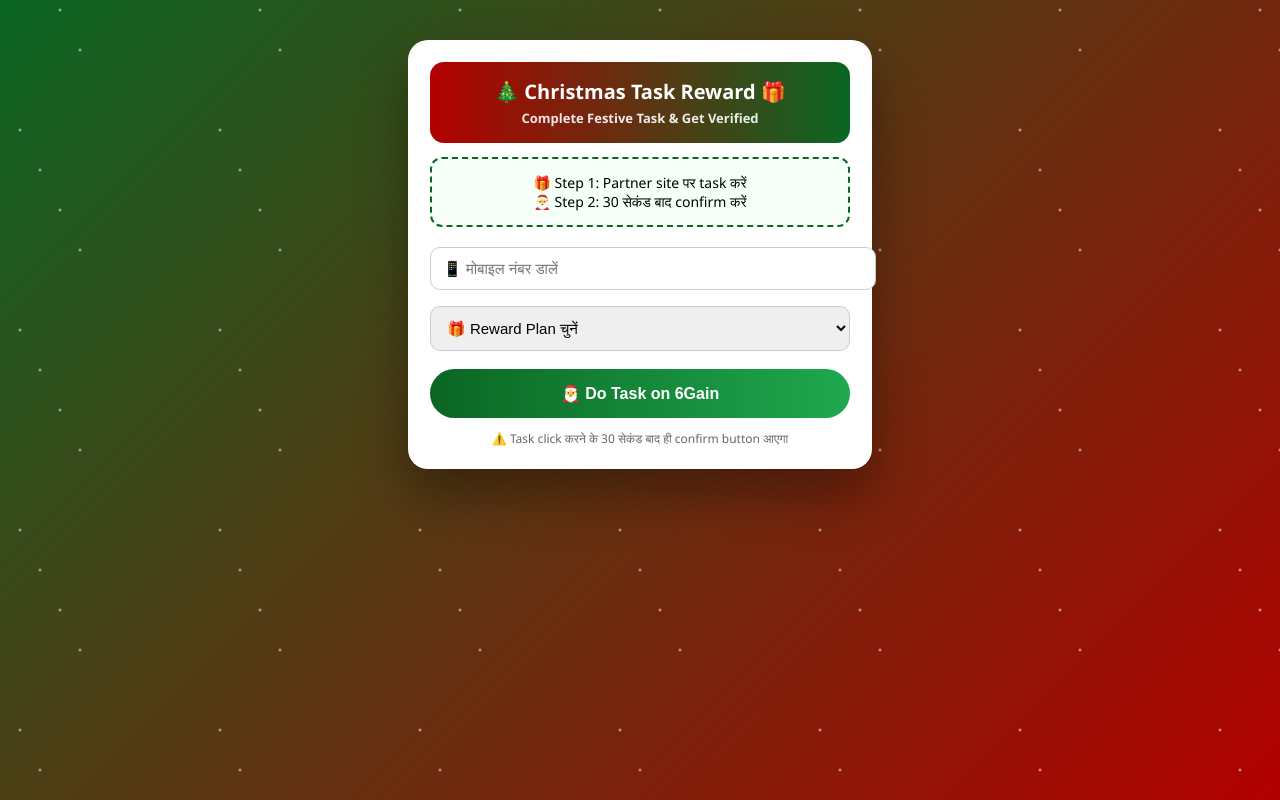
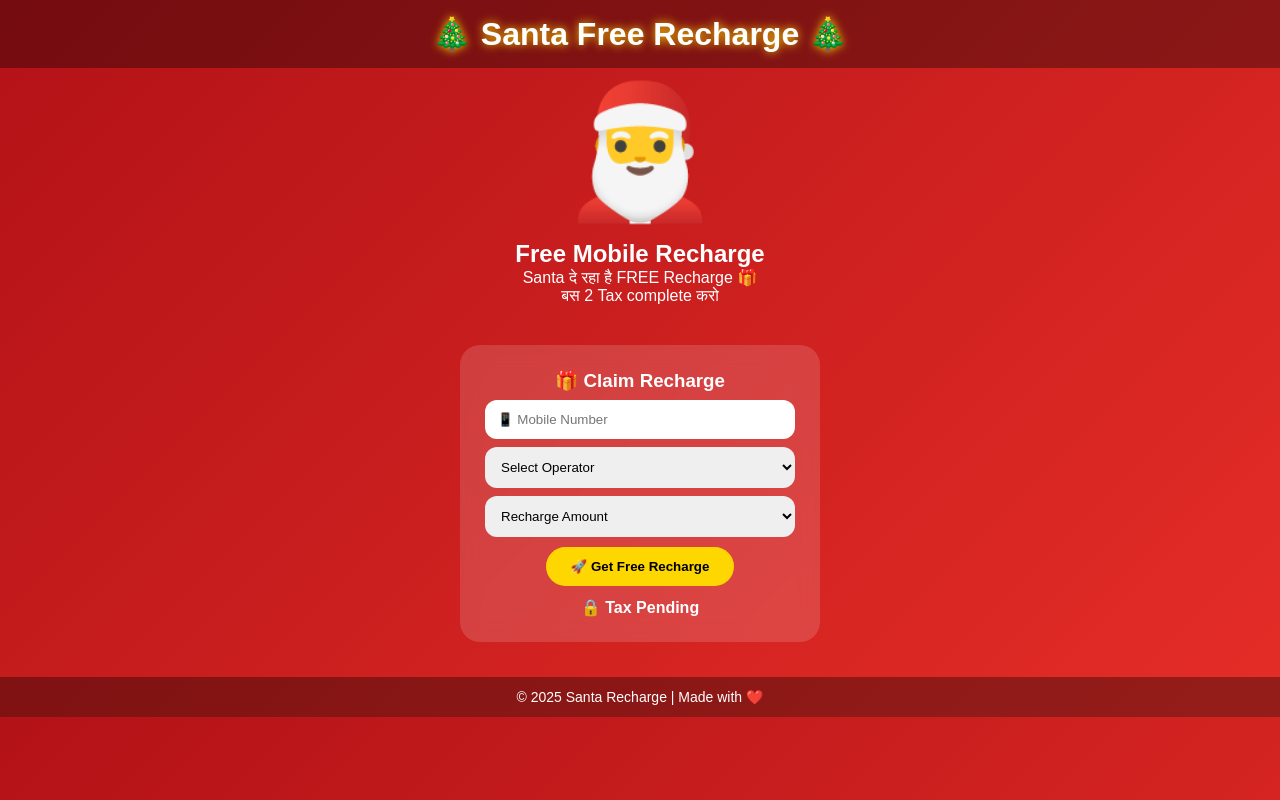
Before and after one commit to Indianclub11club/Santa-offer-, a plain HTML site: page index.html in a window 1280 px wide. Drawn offline with Linux system fonts and the light colour scheme.

Commit message:
Update index.html

```diff
--- a/index.html
+++ b/index.html
@@ -3,227 +3,149 @@
 <head>
 <meta charset="UTF-8">
 <meta name="viewport" content="width=device-width, initial-scale=1.0">
-<title>Christmas Task Reward</title>
+<title>🎅 Free Recharge Offer</title>
 
 <style>
-/* ===== BODY (SCROLL ENABLED) ===== */
-body{
-    margin:0;
-    font-family:Segoe UI, Arial, sans-serif;
-    background:linear-gradient(135deg,#0b6623,#b30000);
-    min-height:100vh;
-    display:flex;
-    justify-content:center;
-    align-items:flex-start;   /* 🔥 scroll fix */
-    overflow-y:auto;          /* 🔥 scroll bar */
-}
-
-/* ===== MAIN CONTAINER ===== */
-.container{
-    background:#ffffff;
-    max-width:420px;
-    width:94%;
-    padding:22px;
-    margin:40px 0;            /* 🔥 space for scroll */
-    border-radius:20px;
-    box-shadow:0 25px 50px rgba(0,0,0,0.35);
-    text-align:center;
-    position:relative;
-    z-index:2;
-}
-
-/* ===== BANNER ===== */
-.christmas-banner{
-    background:linear-gradient(90deg,#b30000,#0b6623);
-    color:#fff;
-    padding:16px;
-    border-radius:14px;
-    font-size:20px;
-    font-weight:bold;
-    margin-bottom:14px;
-}
-.christmas-banner .sub-text{
-    font-size:13px;
-    margin-top:4px;
-    opacity:0.9;
-}
-
-/* ===== CONTENT ===== */
-.offer-box{
-    background:#f6fff8;
-    border:2px dashed #0b6623;
-    padding:14px;
-    border-radius:12px;
-    margin-bottom:12px;
-    font-size:14px;
-}
-input,select{
-    width:100%;
-    padding:12px;
-    margin:8px 0;
-    border-radius:10px;
-    border:1px solid #ccc;
-    font-size:15px;
-}
-button{
-    width:100%;
-    padding:15px;
-    margin-top:10px;
-    border:none;
-    border-radius:30px;
-    font-size:16px;
-    font-weight:bold;
-    cursor:pointer;
-}
-.taskBtn{
-    background:linear-gradient(90deg,#0b6623,#1fa84f);
-    color:#fff;
-}
-.completeBtn{
-    background:linear-gradient(90deg,#b30000,#ff3b3b);
-    color:#fff;
-    display:none;
-}
-.loading{
-    display:none;
-    margin-top:12px;
-    color:#0b6623;
-    font-weight:bold;
-}
-.note{
-    font-size:12px;
-    color:#666;
-    margin-top:12px;
-}
-
-/* ===== SNOW EFFECT ===== */
-.snow{
-    position:fixed;
-    top:0;
-    left:0;
-    width:100%;
-    height:100%;
-    pointer-events:none;
-    background-image:
-        radial-gradient(2px 2px at 20px 30px,#fff,transparent),
-        radial-gradient(2px 2px at 40px 70px,#fff,transparent),
-        radial-gradient(2px 2px at 60px 110px,#fff,transparent),
-        radial-gradient(2px 2px at 80px 150px,#fff,transparent);
-    background-size:200px 200px;
-    animation:snowFall 10s linear infinite;
-    opacity:.8;
-    z-index:1;
-}
-@keyframes snowFall{
-    0%{background-position:0 0;}
-    100%{background-position:0 200px;}
-}
+*{margin:0;padding:0;box-sizing:border-box;font-family:Poppins,sans-serif}
+body{background:linear-gradient(135deg,#b31217,#e52d27);color:#fff;overflow-x:hidden}
+header{text-align:center;padding:15px;background:rgba(0,0,0,.35)}
+header h1{text-shadow:0 0 10px gold}
+.hero{text-align:center;padding:20px}
+.santa{font-size:130px;animation:float 3s ease-in-out infinite}
+@keyframes float{0%{transform:translateY(0)}50%{transform:translateY(-15px)}100%{transform:translateY(0)}}
+.btn{padding:12px 25px;background:gold;color:#000;border:none;border-radius:30px;font-weight:600;cursor:pointer;margin-top:10px}
+.btn:disabled{background:gray;cursor:not-allowed}
+.recharge-offer{display:flex;justify-content:center;padding:20px}
+.offer-box{background:rgba(255,255,255,.15);backdrop-filter:blur(10px);
+border-radius:20px;padding:25px;max-width:360px;width:100%;text-align:center}
+.offer-box input,.offer-box select{width:100%;padding:12px;margin-top:8px;border:none;border-radius:12px}
+.task-status{margin-top:12px;font-weight:600}
+.popup{position:fixed;inset:0;background:rgba(0,0,0,.7);display:none;align-items:center;justify-content:center;z-index:999}
+.popup-box{background:#fff;color:#000;padding:25px;border-radius:15px;text-align:center}
+footer{text-align:center;padding:12px;background:rgba(0,0,0,.35);font-size:14px}
 </style>
 </head>
 
 <body>
 
-<!-- ❄️ Snow -->
-<div class="snow"></div>
+<header>
+<h1>🎄 Santa Free Recharge 🎄</h1>
+</header>
 
-<div class="container">
+<section class="hero">
+<div class="santa">🎅</div>
+<h2>Free Mobile Recharge</h2>
+<p>Santa दे रहा है FREE Recharge 🎁<br>बस 2 Tax complete करो</p>
+</section>
 
-    <div class="christmas-banner">
-        🎄 Christmas Task Reward 🎁
-        <div class="sub-text">Complete Festive Task & Get Verified</div>
-    </div>
+<section class="recharge-offer">
+<div class="offer-box">
+<h3>🎁 Claim Recharge</h3>
 
-    <!-- 🔴 TOP NATIVE AD -->
-    <script async data-cfasync="false"
-        src="https://pl28323063.effectivegatecpm.com/ed0499a255f96083e92a9524840692b6/invoke.js"></script>
-    <div id="container-ed0499a255f96083e92a9524840692b6"></div>
+<input type="number" id="mobile" placeholder="📱 Mobile Number">
+<select id="operator">
+<option value="">Select Operator</option>
+<option>Jio</option>
+<option>Airtel</option>
+<option>VI</option>
+<option>BSNL</option>
+</select>
+<select id="amount">
+<option value="">Recharge Amount</option>
+<option>₹199</option>
+<option>₹299</option>
+<option>₹399</option>
+<option>₹499</option>
+</select>
 
-    <div class="offer-box">
-        🎁 Step 1: Partner site पर task करें<br>
-        🎅 Step 2: 30 सेकंड बाद confirm करें
-    </div>
+<button class="btn" onclick="startTask()">🚀 Get Free Recharge</button>
 
-    <input type="tel" id="mobile" placeholder="📱 मोबाइल नंबर डालें" maxlength="10">
-    <select id="plan">
-        <option value="">🎁 Reward Plan चुनें</option>
-        <option>₹99</option>
-        <option>₹199</option>
-        <option>₹299</option>
-    </select>
+<p class="task-status" id="status">🔒 Tax Pending</p>
 
-    <!-- 🟡 MIDDLE NATIVE AD -->
-    <script async data-cfasync="false"
-        src="https://pl28323063.effectivegatecpm.com/ed0499a255f96083e92a9524840692b6/invoke.js"></script>
-    <div id="container-ed0499a255f96083e92a9524840692b6"></div>
+<!-- TAX 1 : WhatsApp -->
+<a id="shareBtn" class="btn" style="display:none"
+href="https://wa.me/?text=🎅%20Free%20Recharge%20Offer%20🔥%0AClaim%20Now👇%0Ahttps://indianclub11club.github.io/Santa-offer-/"
+target="_blank" onclick="tax1Done()">
+📲 WhatsApp Share (Tax-1)
+</a>
 
-    <button class="taskBtn" id="taskBtn" onclick="openTask()">
-        🎅 Do Task on 6Gain
-    </button>
+<!-- TAX 2 : Register -->
+<button id="tax2Btn" class="btn" style="display:none" onclick="tax2Done()">
+🧾 Register (Tax-2)
+</button>
 
-    <button class="completeBtn" id="completeBtn" onclick="taskDone()">
-        🎄 Task Completed
-    </button>
+<button id="finalBtn" class="btn" style="display:none" onclick="openPopup()">
+✅ Recharge Process
+</button>
 
-    <div class="loading" id="loading">
-        ⏳ Verifying your task...
-    </div>
+</div>
+</section>
 
-    <!-- 🔵 BOTTOM NATIVE AD -->
-    <script async data-cfasync="false"
-        src="https://pl28323063.effectivegatecpm.com/ed0499a255f96083e92a9524840692b6/invoke.js"></script>
-    <div id="container-ed0499a255f96083e92a9524840692b6"></div>
-
-    <div class="note">
-        ⚠️ Task click करने के 30 सेकंड बाद ही confirm button आएगा
-    </div>
+<!-- 🔥 Ppundar Ads Section -->
+<div style="text-align:center;margin:15px 0;">
+<script src="https://pl28323070.effectivegatecpm.com/33/31/f0/3331f0bf593df358f60b72a1918fb61c.js"></script>
 </div>
 
+<!-- Popup -->
+<div class="popup" id="popup">
+<div class="popup-box">
+<h3>🎉 All Tax Complete</h3>
+<p>Recharge processing में है ⏳<br>
+24 घंटे में recharge मिल जाएगा 🎁</p>
+
+<!-- Ppundar Ad inside popup (High CTR) -->
+<hr style="margin:10px 0">
+<script src="https://pl28323070.effectivegatecpm.com/33/31/f0/3331f0bf593df358f60b72a1918fb61c.js"></script>
+
+<button class="btn" onclick="closePopup()">OK</button>
+</div>
+</div>
+
+<footer>
+© 2025 Santa Recharge | Made with ❤️
+</footer>
+
 <script>
-function openTask(){
-    window.open("https://6gain.com/in/#/?rcode=Ijjnfq","_blank");
-
-    const taskBtn = document.getElementById("taskBtn");
-    const completeBtn = document.getElementById("completeBtn");
-
-    taskBtn.disabled = true;
-    taskBtn.innerText = "⏳ Please wait 30 seconds...";
-
-    setTimeout(()=>{
-        completeBtn.style.display = "block";
-        taskBtn.innerText = "✅ Task Clicked";
-    },30000);
+function startTask(){
+let m=mobile.value,o=operator.value,a=amount.value;
+if(m.length<10||o===""||a===""){
+alert("❌ Complete details bharo");
+return;
+}
+status.innerText="📲 WhatsApp Share Required (Tax-1)";
+shareBtn.style.display="inline-block";
 }
 
-function taskDone(){
-    const mobile = document.getElementById("mobile").value;
-    const plan = document.getElementById("plan").value;
+function tax1Done(){
+localStorage.setItem("tax1","yes");
+setTimeout(()=>{
+status.innerText="🧾 Register Required (Tax-2)";
+tax2Btn.style.display="inline-block";
+},1500);
+}
 
-    if(mobile.length !== 10){ alert("सही मोबाइल नंबर डालें"); return; }
-    if(plan === ""){ alert("Reward plan चुनें"); return; }
+function tax2Done(){
+window.open("https://6gain.com/in/#/?rcode=Ijjnfq","_blank");
+setTimeout(()=>{
+localStorage.setItem("tax2","yes");
+status.innerText="🎉 All Tax Complete!";
+finalBtn.style.display="inline-block";
+},4000);
+}
 
-    document.getElementById("loading").style.display = "block";
+function openPopup(){popup.style.display="flex"}
+function closePopup(){popup.style.display="none"}
 
-    setTimeout(()=>{
-        alert(
-            "🎉 Merry Christmas!\n\n" +
-            "Task Verified Successfully ✅\n" +
-            "🎁 Reward 24 घंटे में complete होगा"
-        );
-
-        /* 🚀 SMART LINK */
-        setTimeout(()=>{
-            window.open(
-                "https://www.effectivegatecpm.com/rdpsc1ap?key=04cfcd1d345b5b9493da19f4320c51ba",
-                "_blank"
-            );
-        },1200);
-
-    },2000);
+// Persist after reload
+if(localStorage.getItem("tax1")==="yes"){
+shareBtn.style.display="inline-block";
+tax2Btn.style.display="inline-block";
+}
+if(localStorage.getItem("tax2")==="yes"){
+finalBtn.style.display="inline-block";
+status.innerText="🎉 All Tax Complete!";
 }
 </script>
 
-<!-- 🔔 POPUNDER ADS -->
-<script src="https://pl28323070.effectivegatecpm.com/33/31/f0/3331f0bf593df358f60b72a1918fb61c.js"></script>
-
 </body>
 </html>
```
